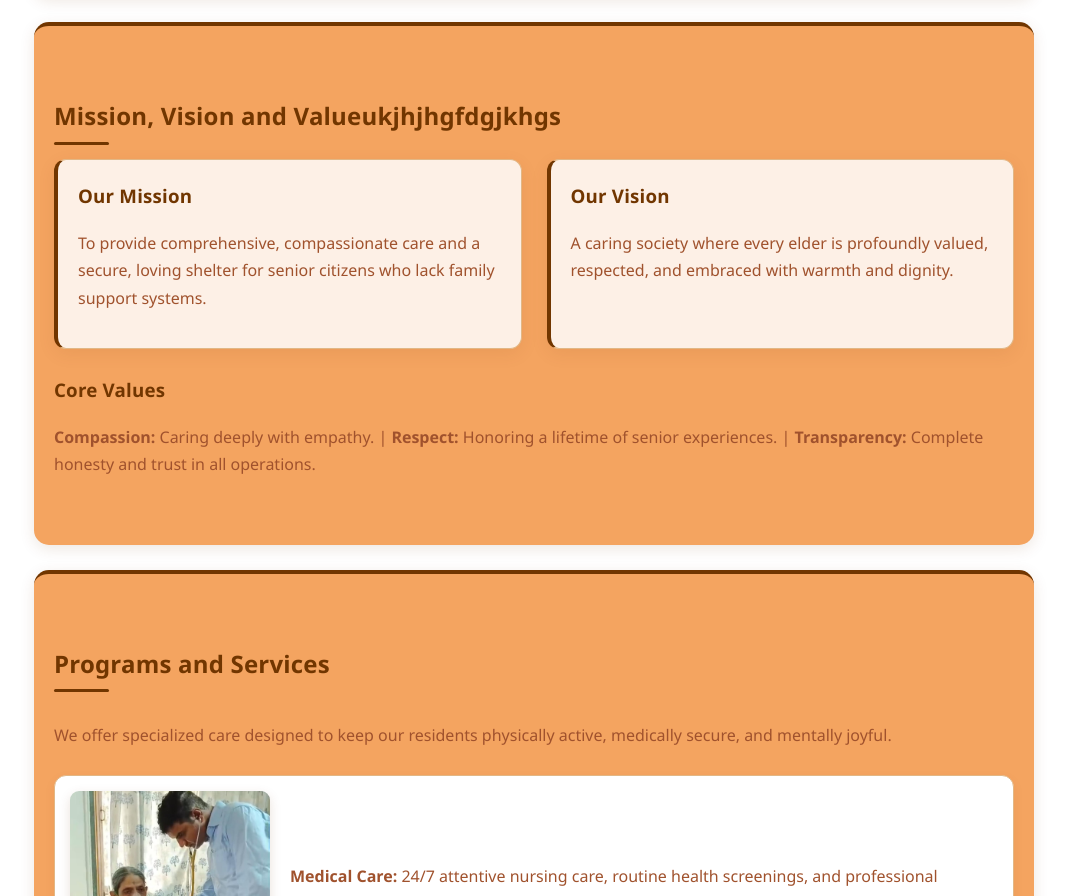
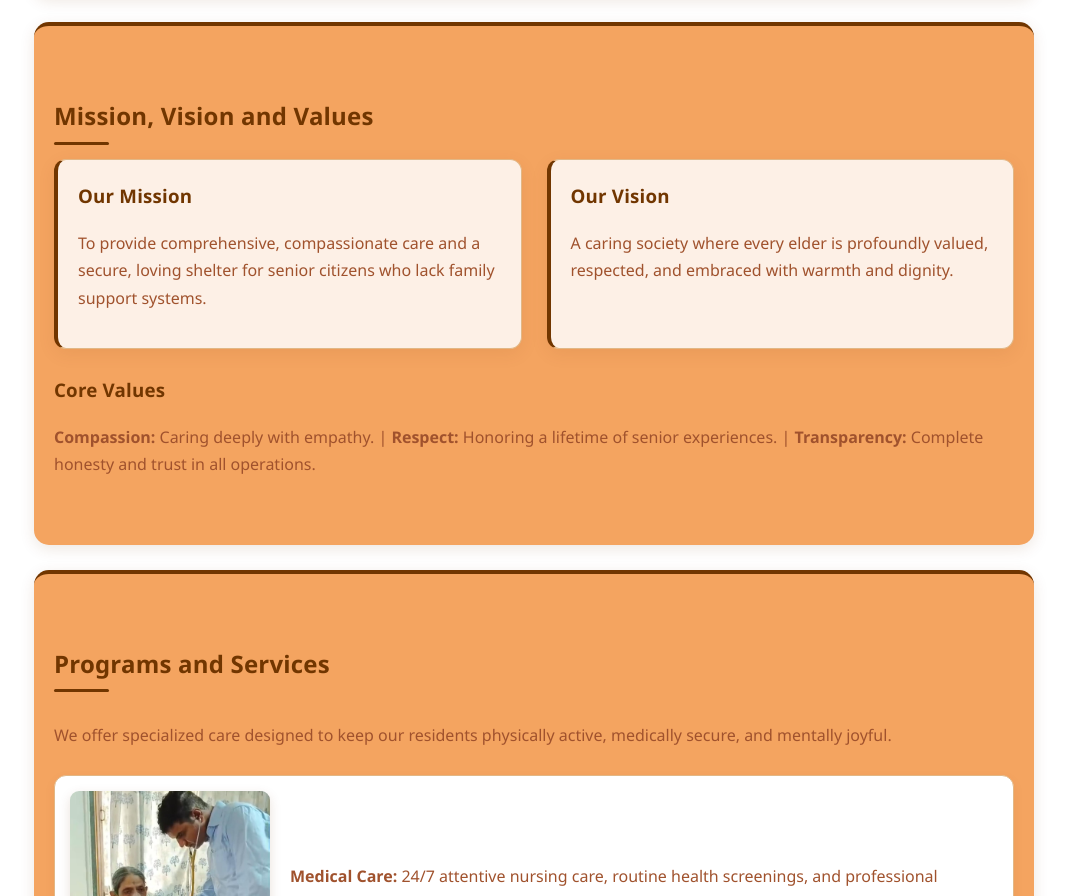
Before and after one commit to yogitavashisth6/sai-senior-care-ngo, a plain HTML site: page index.html in a window 1280 px wide. Shown: the part 1117-2013 px from the top of the page, without its empty margins (106-1173 px from the left). Drawn offline with nearby package versions, Linux system fonts and the light colour scheme; files whose address does not match are found by name.

```diff
--- a/index.html
+++ b/index.html
@@ -1267,7 +1267,7 @@
 
     <section id="mission">
 
-        <h2>Mission, Vision and Valueukjhjhgfdgjkhgs</h2>
+        <h2>Mission, Vision and Values</h2>
 
         <div class="grid-2">
 
```
